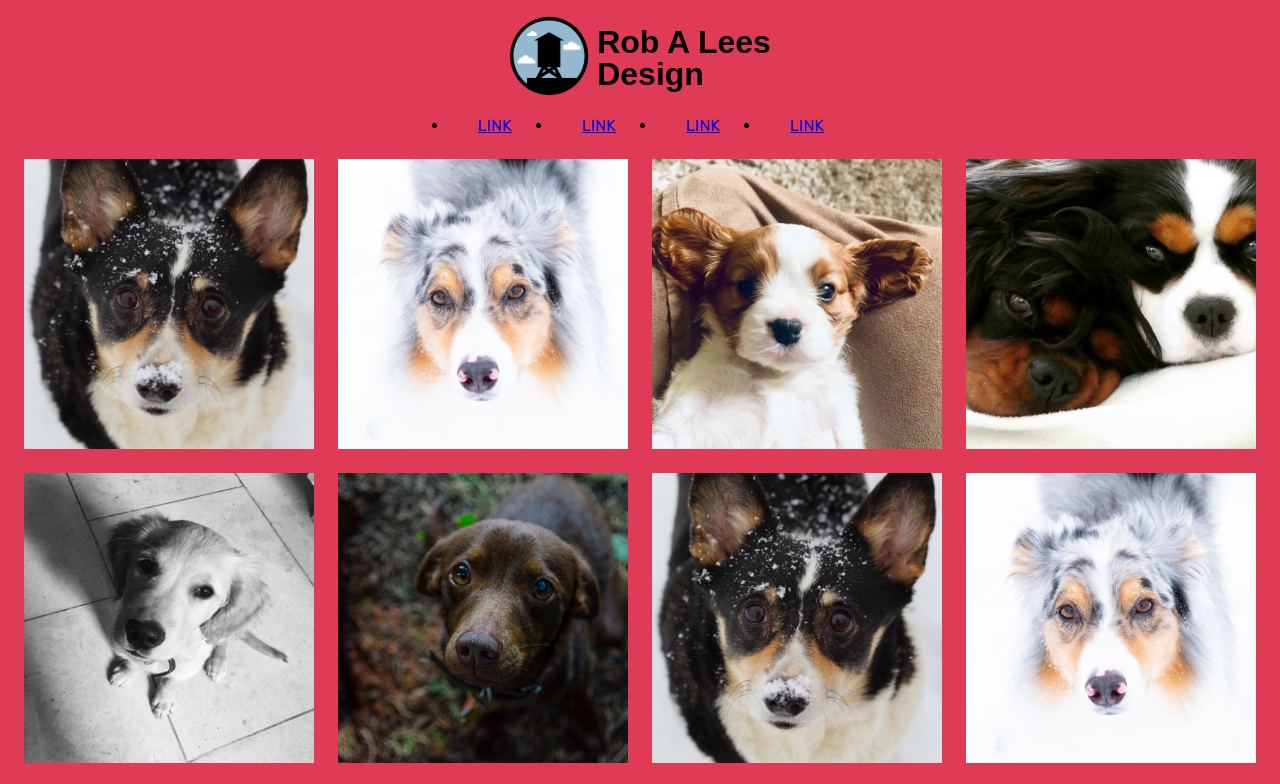
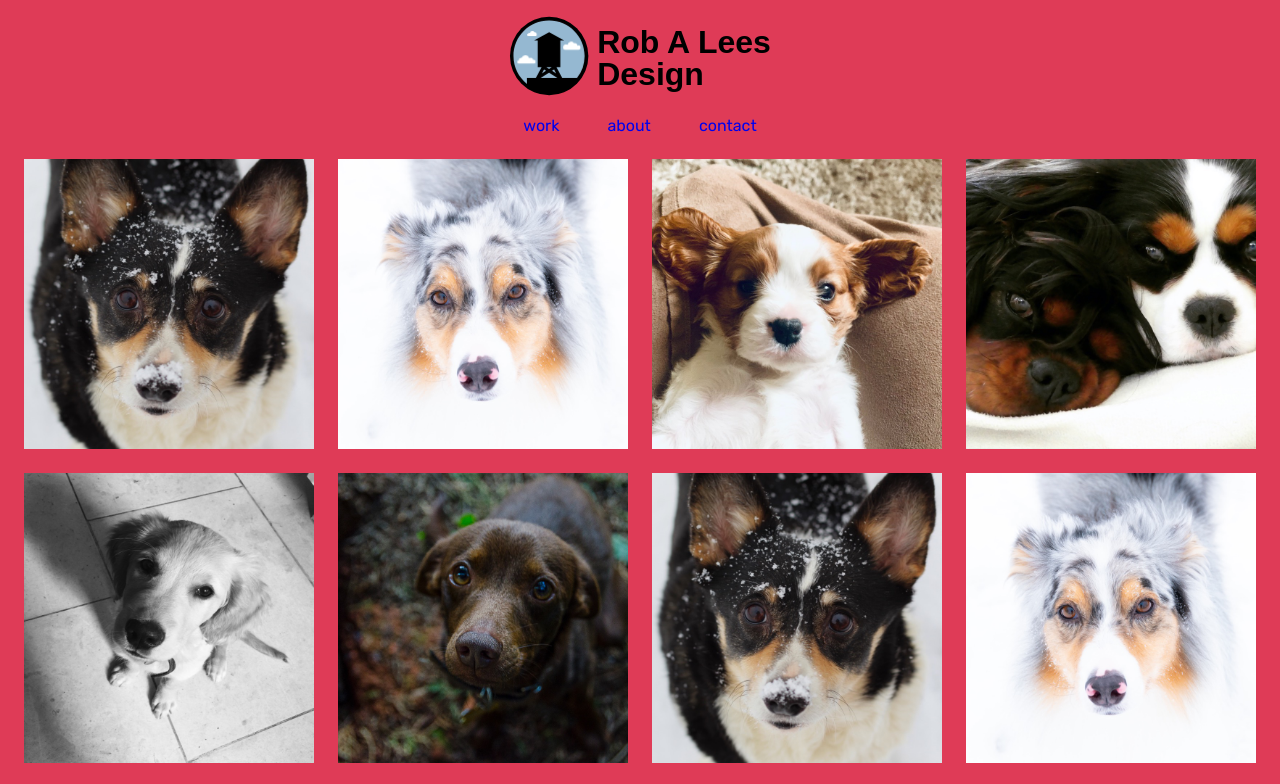
Before and after one commit to robalees/website, a plain HTML site: page index.html in a window 1280 px wide. Shown: the top 784 px of the page. Drawn offline with Linux system fonts and the light colour scheme.

Commit message:
I'M BACK! Coming back to the navigation, removing the default styling and trying to decide how to proceed. Remember to check out the CSS-tricks page for links and buttons

```diff
--- a/index.html
+++ b/index.html
@@ -31,10 +31,9 @@
 			<h1>Rob A Lees<br>Design</h1>
 		</section>
 		<nav>
-			<li><a href="https://www.google.com">LINK</a></li>
-			<li><a href="https://www.google.com">LINK</a></li>
-			<li><a href="https://www.google.com">LINK</a></li>
-			<li><a href="https://www.google.com">LINK</a></li>
+			<li><a href="https://www.google.com">work</a></li>
+			<li><a href="https://www.google.com">about</a></li>
+			<li><a href="https://www.google.com">contact</a></li>
 		</nav>
 	</header>
 	<section class="grid">
--- a/style.css
+++ b/style.css
@@ -60,8 +60,15 @@ nav {
 	justify-content: center;
 }
 
+nav li {
+  list-style-type: none;
+/*   width: 50px;
+  outline: solid green; */
+}
+
 nav a {
 	padding: 0 1.5em 0 1.5em;
+  text-decoration: none;
 }
 
 .grid {
```
